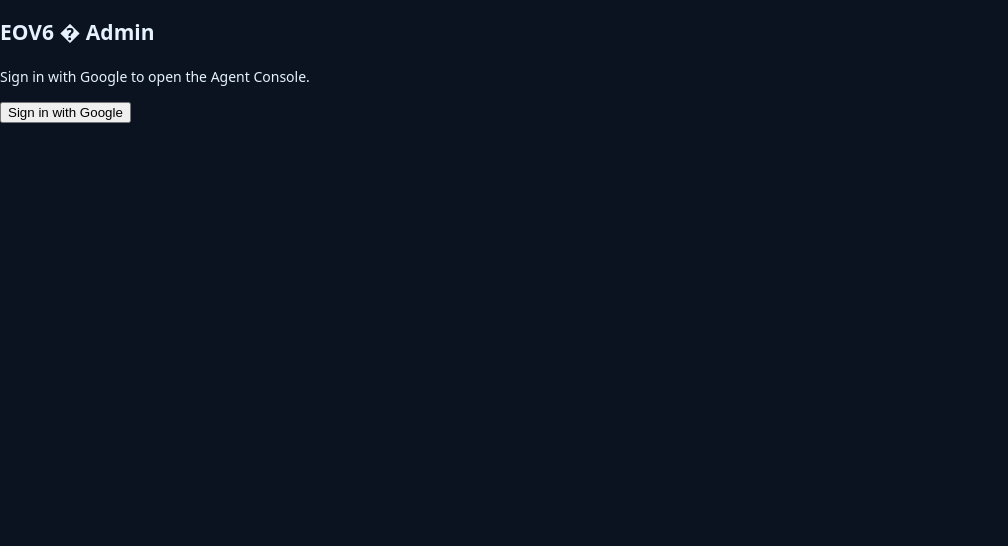
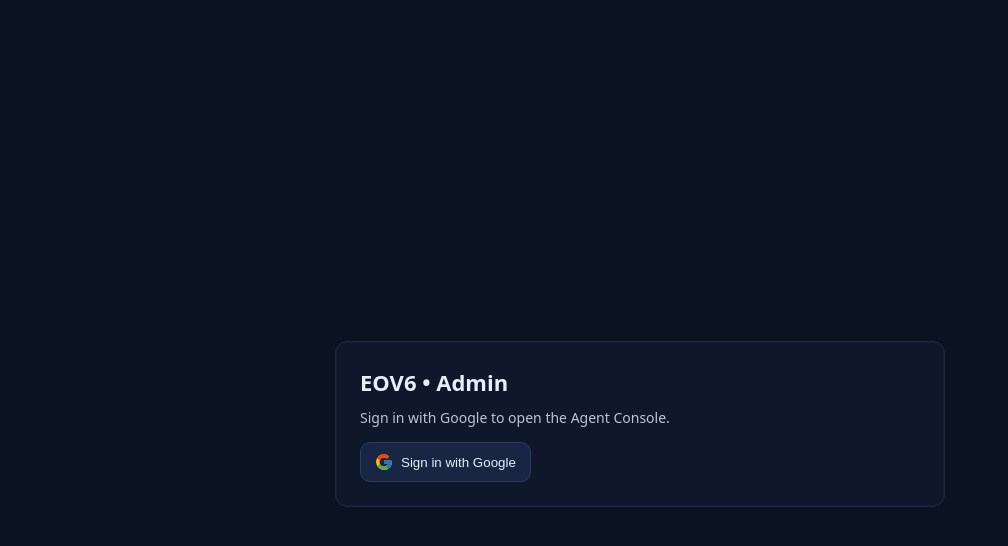
Before and after one commit to RaveCorp392/eov6, a Next.js app: page /agent in a window 1280 px wide. Shown: the top 546 px of the page, without its empty margins (0-1008 px from the left). Built offline with nearby package versions, Linux system fonts and the light colour scheme; no server answers.

Commit message:
fix(auth): use '@/lib/firebase' exports in AgentAuthGate

```diff
--- a/components/AgentAuthGate.tsx
+++ b/components/AgentAuthGate.tsx
@@ -1,21 +1,25 @@
 "use client";
 
-// AgentAuthGate.tsx (top of file)
 import { ReactNode, useEffect, useState } from "react";
 
+// ✅ Pull instances and helpers from our central wrapper
 import {
   auth,
   googleProvider,
   onAuthStateChanged,
   signInWithPopup,
   signOut,
-  User,
 } from "@/lib/firebase";
 
+// (Types only)
+import type { User } from "firebase/auth";
 
-export default function AgentAuthGate({ children }: { children: ReactNode }) {
+type Props = { children: ReactNode };
+
+export default function AgentAuthGate({ children }: Props) {
   const [user, setUser] = useState<User | null>(null);
   const [busy, setBusy] = useState(true);
+  const [err, setErr] = useState<string | null>(null);
 
   useEffect(() => {
     const unsub = onAuthStateChanged(auth, (u) => {
@@ -25,10 +29,17 @@
     return () => unsub();
   }, []);
 
-  async function signIn() {
+  async function handleSignIn() {
+    setErr(null);
+    try {
       await signInWithPopup(auth, googleProvider);
+    } catch (e: any) {
+      // Common cause: preview domain not whitelisted in Firebase Auth
+      setErr(e?.message ?? "Sign-in failed");
     }
-  async function signOutUser() {
+  }
+
+  async function handleSignOut() {
     await signOut(auth);
   }
 
@@ -36,26 +47,94 @@
 
   if (!user) {
     return (
-      <div className="max-w-lg mx-auto p-6 text-center">
-        <h2 className="text-xl font-semibold mb-3">EOV6 � Admin</h2>
-        <p className="mb-4 text-slate-600">
+      <main
+        style={{
+          minHeight: "100vh",
+          background: "#0b1220",
+          color: "#e6eefb",
+          display: "grid",
+          placeItems: "center",
+          padding: 24,
+        }}
+      >
+        <div
+          style={{
+            width: "100%",
+            maxWidth: 560,
+            border: "1px solid #1d2942",
+            borderRadius: 12,
+            padding: 24,
+            background: "#0f182b",
+            boxShadow: "0 0 0 1px rgba(255,255,255,0.02) inset",
+          }}
+        >
+          <h1 style={{ margin: 0, fontSize: 22, marginBottom: 8 }}>EOV6 • Admin</h1>
+          <p style={{ marginTop: 0, opacity: 0.8 }}>
             Sign in with Google to open the Agent Console.
           </p>
-        <button onClick={signIn} className="rounded bg-indigo-600 text-white px-4 py-2">
+
+          {err && (
+            <div
+              style={{
+                background: "#2a1a1a",
+                border: "1px solid #6b2a2a",
+                color: "#ffb4b4",
+                borderRadius: 8,
+                padding: "10px 12px",
+                marginBottom: 12,
+                fontSize: 14,
+              }}
+            >
+              {err}
+            </div>
+          )}
+
+          <button
+            onClick={handleSignIn}
+            style={{
+              display: "inline-flex",
+              alignItems: "center",
+              gap: 8,
+              padding: "10px 14px",
+              borderRadius: 10,
+              border: "1px solid #2b3b60",
+              background: "#192643",
+              color: "#e6eefb",
+              cursor: "pointer",
+            }}
+          >
+            <svg width="18" height="18" viewBox="0 0 48 48" aria-hidden>
+              <path fill="#FFC107" d="M43.6 20.5H42V20H24v8h11.3C33.7 32.4 29.2 36 24 36c-6.6 0-12-5.4-12-12S17.4 12 24 12c3 0 5.7 1.1 7.8 3l5.7-5.7C33.7 5.1 29.1 3 24 3 12.3 3 3 12.3 3 24s9.3 21 21 21c10.5 0 19.5-7.6 21-18v-6.5z"/>
+              <path fill="#FF3D00" d="M6.3 14.7l6.6 4.8C14.7 16.3 18.9 12 24 12c3 0 5.7 1.1 7.8 3l5.7-5.7C33.7 5.1 29.1 3 24 3 16 3 9 7.4 6.3 14.7z"/>
+              <path fill="#4CAF50" d="M24 45c5.1 0 9.7-1.9 13.2-5.1l-6.1-5c-2 1.4-4.6 2.1-7.1 2.1-5.1 0-9.4-3.4-10.9-8l-6.6 5.1C9 40.6 16 45 24 45z"/>
+              <path fill="#1976D2" d="M45 24c0-1.1-.1-2.2-.4-3.3H24v8h11.3c-.7 3.4-2.8 6.2-5.9 8.1l6.1 5C40.6 38.8 45 31.9 45 24z"/>
+            </svg>
             Sign in with Google
           </button>
         </div>
+      </main>
     );
   }
 
+  // Signed in → render protected children (plus optional sign-out affordance)
   return (
     <>
-      <div className="flex justify-end p-2">
-        <button onClick={signOutUser} className="text-sm underline">
+      {children}
+      <div style={{ position: "fixed", right: 16, bottom: 16 }}>
+        <button
+          onClick={handleSignOut}
+          style={{
+            padding: "8px 12px",
+            borderRadius: 8,
+            border: "1px solid #2b3b60",
+            background: "#101a31",
+            color: "#a9b8dd",
+            cursor: "pointer",
+          }}
+        >
           Sign out
         </button>
       </div>
-      {children}
     </>
   );
 }
```
Lines whose indentation alone changed are shown as unchanged.
